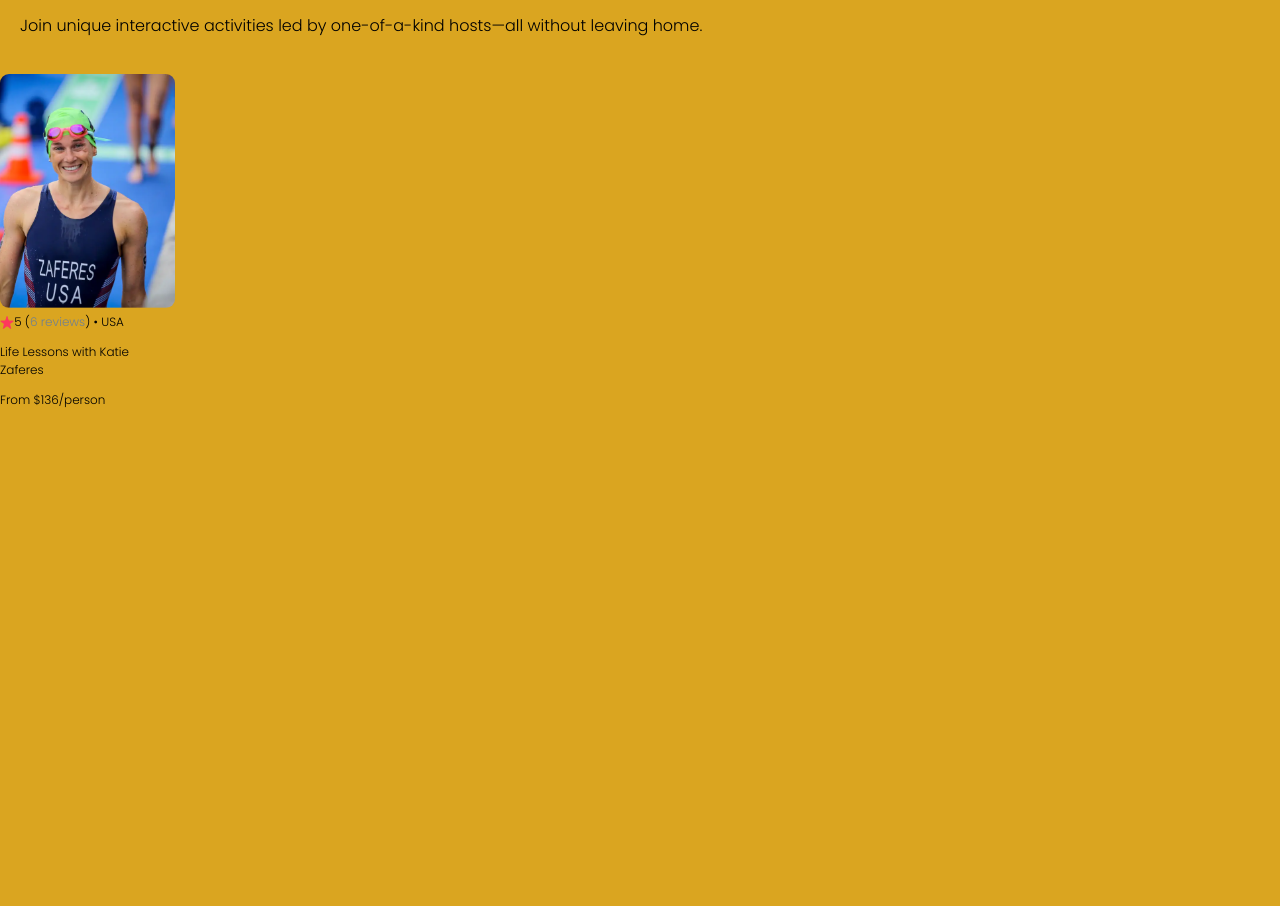
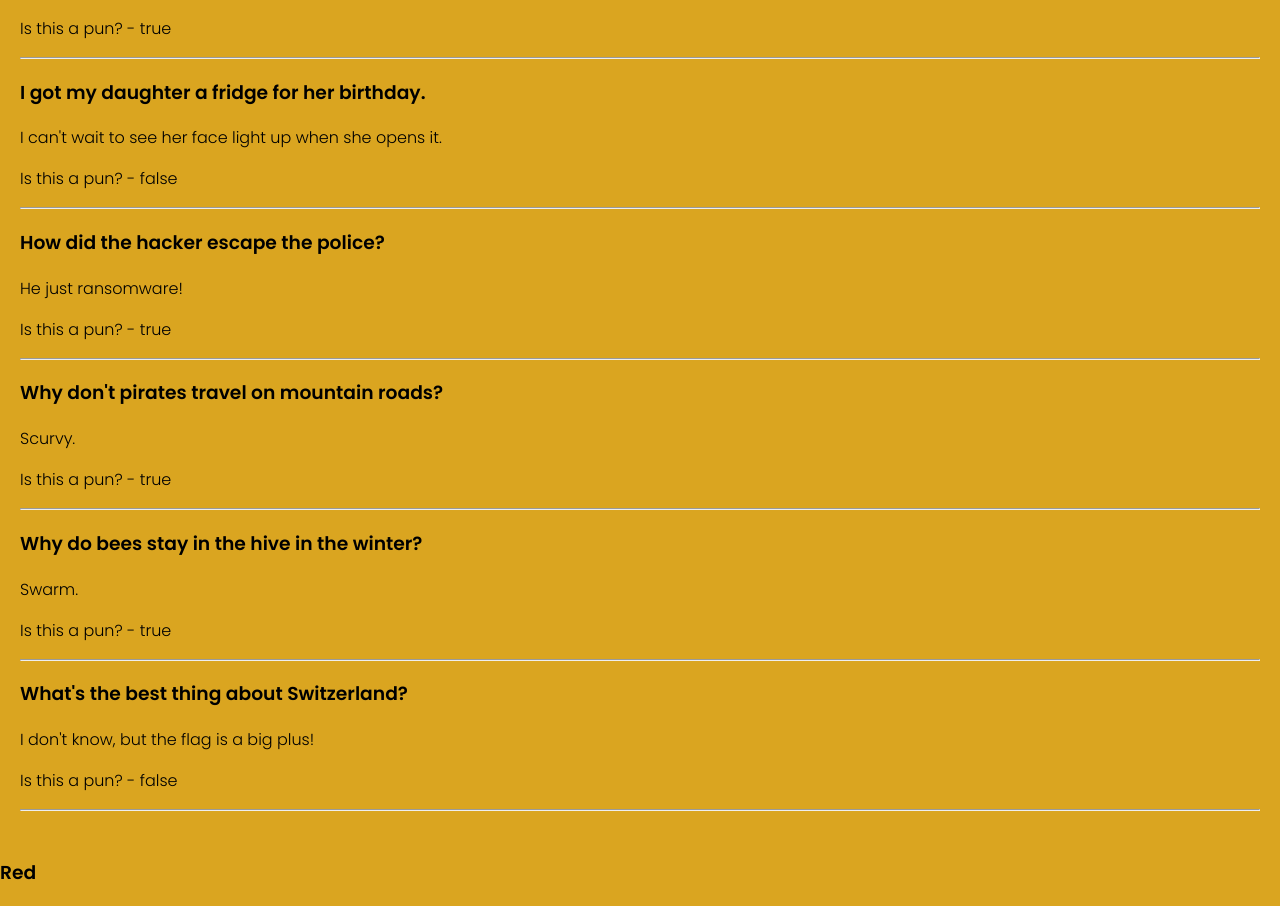
Before and after one commit to Evan-C-Mead/not-air-bnb, a React (Create React App) app: page / in a window 1280 px wide. Shown: the part 382-1288 px from the top of the page. Before the commit the page ends 803 px from the top, so only its background shows below. Built offline with nearby package versions, Linux system fonts and the light colour scheme.

Commit message:
mapped Colors.js

```diff
--- a/src/App.js
+++ b/src/App.js
@@ -3,6 +3,7 @@ import Navbar from "./components/Navbar";
 import Hero from "./components/Hero";
 import './css/App.css';
 import Card from "./components/Card";
+import Colors from "./components/Colors";
 
 export default function App() {
     return (
--- a/src/App2.js
+++ b/src/App2.js
@@ -6,6 +6,7 @@ import fluffykins from '../src/images/fluffykins.png';
 import felix from '../src/images/felix.png';
 import pumpkin from '../src/images/pumpkin.png';
 import Joke from './components/Joke';
+import Colors from "./components/Colors";
 
 export default function App() {
     return (
@@ -68,6 +69,10 @@ export default function App() {
                     isPun={false}
                 />
             </div>
+
+            <div className="colors">
+                <Colors/>
+            </div>
         </div>
     )
 }
--- /dev/null
+++ b/src/components/Colors.js
@@ -0,0 +1,19 @@
+import React from "react";
+
+export default function Colors() {
+    const colors = [
+        <h3>Red</h3>,
+        <h3>Orange</h3>,
+        <h3>Yellow</h3>,
+        <h3>Green</h3>,
+        <h3>Blue</h3>,
+        <h3>Indigo</h3>,
+        <h3>Violet</h3>
+    ]
+
+    return (
+        <div>
+            {colors}
+        </div>
+    )
+}
--- a/src/index.js
+++ b/src/index.js
@@ -4,13 +4,13 @@ import './css/index.css';
 import App from './App';
 import App2 from './App2'
 import reportWebVitals from './reportWebVitals';
-import './indexArrays'
+import './indexArrays';
 
 function ReactApp() {
     return (
         <div>
-            <App/>
-            {/*<App2/>*/}
+            {/*<App/>*/}
+            <App2/>
         </div>
     )
 }
```
Also changed, not shown: src/indexArrays.js (line endings or trailing spaces).
